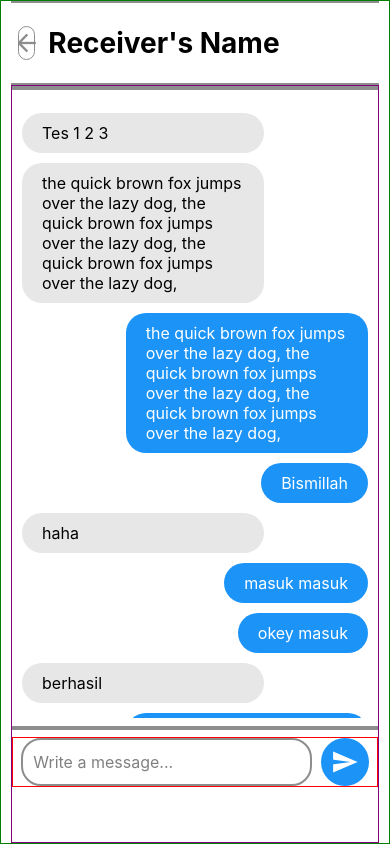
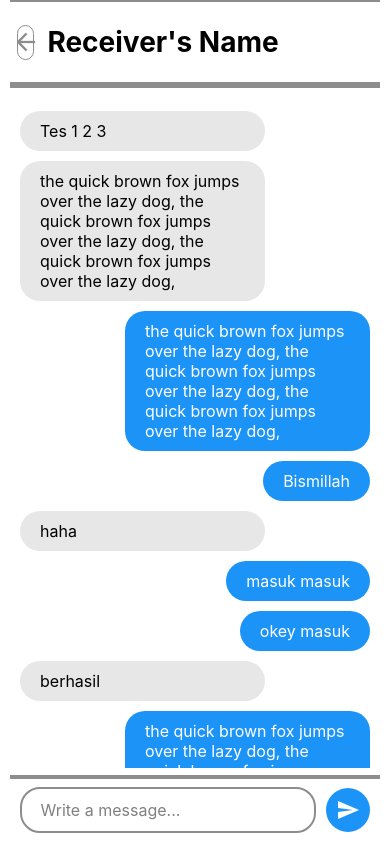
Before and after one commit to ixhsan/chat-fe-Rnativeversion-1, a React Native app: screen /Chat in a window 390 px wide. Built offline with nearby package versions, Linux system fonts and the light colour scheme.

Commit message:
chat, login: added proper styling to keyboardAvoidingView, change fixed sizing to using padding

```diff
--- a/src/pages/Chat/index.js
+++ b/src/pages/Chat/index.js
@@ -91,7 +91,11 @@ const Chat = ({navigation}) => {
 
   return (
     <SafeAreaView style={styles.container}>
-      <View style={styles.content}>
+      <KeyboardAvoidingView
+        style={styles.content}
+        behavior={Platform.OS === 'ios' ? 'padding' : 'height'}
+        // keyboardVerticalOffset={'10%'}
+      >
         <View style={styles.header}>
           <TouchableOpacity onPress={() => navigation.goBack()}>
             <Icon
@@ -103,11 +107,6 @@ const Chat = ({navigation}) => {
           </TouchableOpacity>
           <Text style={styles.headerText}>Receiver's Name</Text>
         </View>
-        <KeyboardAvoidingView
-          style={styles.keyboardAvoidView}
-          behavior={Platform.OS === 'ios' ? 'padding' : 'height'}
-          // keyboardVerticalOffset={'10%'}
-        >
         <View style={styles.chatBody}>
           <FlatList
             data={chat}
@@ -122,7 +121,6 @@ const Chat = ({navigation}) => {
             contentContainerStyle={styles.chatList}
           />
         </View>
-          <View>
         <TouchableWithoutFeedback onPress={Keyboard.dismiss}>
           <View style={styles.inputGroup}>
             <TextInput
@@ -131,21 +129,18 @@ const Chat = ({navigation}) => {
               placeholderTextColor={'grey'}
               value={message}
               onChangeText={text => setMessage(text)}
-                  autoCorrect={false}
             />
             <TouchableOpacity>
               <Icon
                 name="send"
-                    size={28}
+                size={24}
                 color={'white'}
                 style={styles.buttonSend}
               />
             </TouchableOpacity>
           </View>
         </TouchableWithoutFeedback>
-          </View>
       </KeyboardAvoidingView>
-      </View>
     </SafeAreaView>
   );
 };
@@ -158,13 +153,14 @@ const styles = StyleSheet.create({
     flex: 1,
     paddingHorizontal: 10,
     backgroundColor: '#FFFFFF',
-    borderColor: 'green',
-    borderWidth: 1,
-    borderStyle: 'solid',
+    // borderColor: 'green',
+    // borderWidth: 1,
+    // borderStyle: 'solid',
   },
   header: {
     width: '100%',
     height: '10%',
+    minHeight: '10%',
     flexDirection: 'row',
     alignItems: 'center',
     padding: '2%',
@@ -182,25 +178,13 @@ const styles = StyleSheet.create({
     borderStyle: 'solid',
   },
   headerText: {
-    // flex: 1,
     justifyContent: 'center',
     fontSize: 28,
     fontWeight: 'bold',
     textAlign: 'center',
   },
-  keyboardAvoidView: {
-    flex: 1,
-    // justifyContent: 'flex-start',
-    // padding: 20,
-    paddingBottom: '15%',
-    // backgroundColor: 'green',
-    borderColor: 'purple',
-    borderWidth: 1,
-    borderStyle: 'solid',
-  },
   chatBody: {
-    flex: 1,
-    marginBottom: '2%',
+    flexShrink: 1,
     paddingVertical: '2%',
     borderTopColor: '#8D8D8D',
     borderTopWidth: 4,
@@ -209,25 +193,20 @@ const styles = StyleSheet.create({
   },
   chatList: {
     padding: 10,
-    // height: '95%',
   },
   inputGroup: {
-    // paddingBottom: '15%',
     width: '100%',
     flexDirection: 'row',
     justifyContent: 'space-evenly',
-    // marginTop: '1.5%',
-    borderColor: 'red',
-    borderWidth: 1,
-    borderStyle: 'solid',
+    paddingVertical: '2%',
     alignItems: 'center',
     backgroundColor: 'white',
+    marginBottom: '1%',
   },
   textInput: {
     width: '80%',
-    // maxWidth: '75%',
-    paddingVertical: 12,
-    paddingHorizontal: 10,
+    paddingVertical: '3%',
+    paddingHorizontal: '5%',
     fontSize: 16,
     color: 'black',
     borderRadius: 20,
--- a/src/pages/Contact/index.js
+++ b/src/pages/Contact/index.js
@@ -107,11 +107,13 @@ const Contact = ({navigation}) => {
             contentContainerStyle={styles.contactList}
           />
         </View>
-        <TouchableOpacity
-          style={styles.buttonLogOut}
-          onPress={() => navigation.goBack()}>
-          <Text style={styles.buttonLogOutText}>LOG OUT</Text>
-        </TouchableOpacity>
+        <View style={styles.footer}>
+          <TouchableOpacity
+            style={styles.buttonLogOut}
+            onPress={() => navigation.goBack()}>
+            <Text style={styles.buttonLogOutText}>LOG OUT</Text>
+          </TouchableOpacity>
+        </View>
       </View>
     </SafeAreaView>
   );
@@ -151,7 +153,7 @@ const styles = StyleSheet.create({
   inputGroup: {
     flex: 1,
     flexDirection: 'row',
-    justifyContent: 'center',
+    justifyContent: 'left',
     alignItems: 'center',
     borderRadius: 20,
     borderColor: '#8D8D8D',
@@ -164,14 +166,8 @@ const styles = StyleSheet.create({
     paddingVertical: 7,
   },
   textInput: {
-    height: 30,
-    width: '80%',
     maxWidth: '75%',
-    paddingVertical: 5,
     color: 'black',
-    // borderWidth: 1,
-    // borderColor: 'red',
-    // borderStyle: 'solid',
   },
   buttonAdd: {
     marginLeft: 5,
@@ -184,10 +180,13 @@ const styles = StyleSheet.create({
     color: '#FFFFFF',
     textAlign: 'center',
   },
+  footer: {
+    padding: '1%',
+  },
   buttonLogOut: {
-    width: '40%',
     alignSelf: 'center',
-    paddingVertical: 10,
+    paddingVertical: '3%',
+    paddingHorizontal: '8%',
     backgroundColor: '#FFFFFF',
     borderWidth: 1,
     borderColor: 'red',
@@ -201,7 +200,7 @@ const styles = StyleSheet.create({
   },
   contactBody: {
     // flexDirection: 'column',
-    height: '78%',
+    // flex: 1,
     marginVertical: '2.75%',
     borderTopColor: '#8D8D8D',
     borderTopWidth: 4,
@@ -212,7 +211,7 @@ const styles = StyleSheet.create({
     // borderStyle: 'solid',
   },
   contactList: {
-    flexGrow: 1,
+    height: '75%',
     marginVertical: '2%',
   },
 });
--- a/src/pages/Login/index.js
+++ b/src/pages/Login/index.js
@@ -7,6 +7,10 @@ import {
   TextInput,
   TouchableOpacity,
   SafeAreaView,
+  KeyboardAvoidingView,
+  Platform,
+  Keyboard,
+  TouchableWithoutFeedback,
 } from 'react-native';
 
 const Login = ({navigation}) => {
@@ -15,50 +19,21 @@ const Login = ({navigation}) => {
 
   return (
     <SafeAreaView style={styles.container}>
-      <View
-        style={{
-          width: '70%',
-          height: '30%',
-          alignItems: 'center',
-          backgroundColor: '#fff',
-          borderRadius: 20,
-          borderColor: 'grey',
-          borderWidth: 1,
-          borderStyle: 'solid',
-        }}>
-        <View
-          style={{
-            height: '50%',
-            flex: 1,
-            alignItems: 'center',
-            // borderColor: 'orange',
-            // borderWidth: 1,
-            // borderStyle: 'solid',
-          }}>
-          <View
-            style={{
-              flex: 1,
-              alignItems: 'center',
-              justifyContent: 'center',
-              height: 20,
-              // borderColor: 'purple',
-              // borderWidth: 1,
-              // borderStyle: 'solid',
-            }}>
-            <Text style={{fontSize: 24, fontWeight: '600'}}>USER LOGIN</Text>
+      <TouchableWithoutFeedback onPress={Keyboard.dismiss}>
+        <KeyboardAvoidingView
+          style={styles.content}
+          behavior={Platform.OS === 'ios' ? 'padding' : null}>
+          <View style={styles.formContainer}>
+            <View style={styles.formHeader}>
+              <Text style={styles.headerText}>USER LOGIN</Text>
             </View>
-          <View
-            style={{
-              flex: 2,
-              // borderColor: 'red',
-              // borderWidth: 1,
-              // borderStyle: 'solid',
-              marginBottom: 5,
-            }}>
+            <View style={styles.formBody}>
               <View style={styles.inputContainer}>
                 <Image
                   style={styles.inputIcon}
-                source={{uri: 'https://img.icons8.com/ios-glyphs/512/key.png'}}
+                  source={{
+                    uri: 'https://img.icons8.com/ios-glyphs/512/key.png',
+                  }}
                 />
                 <TextInput
                   style={styles.inputs}
@@ -69,7 +44,6 @@ const Login = ({navigation}) => {
                   onChangeText={password => setPassword({password})}
                 />
               </View>
-
               <TouchableOpacity
                 style={[styles.buttonContainer, styles.loginButton]}
                 onPress={() => navigation.navigate('Contact')}>
@@ -77,7 +51,8 @@ const Login = ({navigation}) => {
               </TouchableOpacity>
             </View>
           </View>
-      </View>
+        </KeyboardAvoidingView>
+      </TouchableWithoutFeedback>
     </SafeAreaView>
   );
 };
@@ -89,43 +64,63 @@ const styles = StyleSheet.create({
     alignItems: 'center',
     backgroundColor: '#FFFFFF',
   },
+  content: {
+    flex: 1,
+    alignItems: 'center',
+    justifyContent: 'center',
+    backgroundColor: '#fff',
+    paddingVertical: '2%',
+    paddingHorizontal: '8%',
+  },
+  formContainer: {
+    alignItems: 'center',
+    paddingHorizontal: '4%',
+    paddingVertical: '8%',
+  },
+  formHeader: {
+    alignItems: 'center',
+    justifyContent: 'center',
+    padding: '2%',
+  },
+  headerText: {fontSize: 24, fontWeight: '600'},
+  formBody: {
+    marginBottom: 5,
+    paddingVertical: '2%',
+    paddingHorizontal: '8%',
+    // borderColor: 'purple',
+    // borderWidth: 1,
+    // borderStyle: 'solid',
+  },
   inputContainer: {
+    marginVertical: 5,
+    flexDirection: 'row',
+    alignItems: 'center',
     borderBottomColor: '#F5FCFF',
     backgroundColor: '#EEE',
     borderRadius: 30,
     borderBottomWidth: 1,
-    marginVertical: 5,
-    width: 220,
-    height: 45,
-    // marginBottom: 20,
-    flexDirection: 'row',
-    alignItems: 'center',
   },
   inputs: {
-    height: 45,
-    marginLeft: 16,
-    fontSize: 16,
+    padding: '6%',
+    fontSize: 18,
     borderBottomColor: '#FFFFFF',
     flex: 1,
   },
   inputIcon: {
-    width: 30,
-    height: 30,
+    paddingVertical: '6%',
+    paddingHorizontal: '5%',
     marginLeft: 15,
     justifyContent: 'center',
     backgroundColor: '#EEE',
   },
   buttonContainer: {
-    height: 45,
+    paddingVertical: '5%',
+    paddingHorizontal: '40%',
     flexDirection: 'row',
     justifyContent: 'center',
     alignItems: 'center',
     marginVertical: 5,
-    width: 220,
     borderRadius: 30,
-    // borderColor: 'purple',
-    // borderWidth: 1,
-    // borderStyle: 'solid',
   },
   loginButton: {
     backgroundColor: '#1c94f7',
```
Lines whose indentation alone changed are shown as unchanged.
